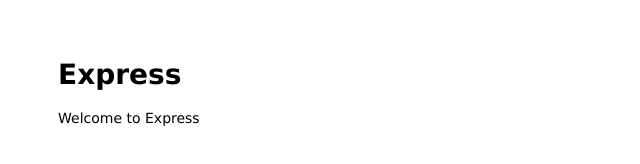
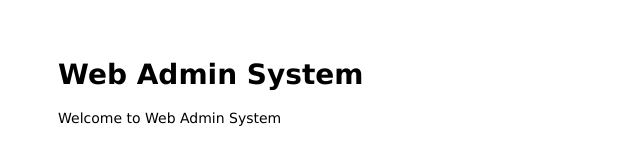
Before and after one commit to ian807b/mastering-git-github, a website: page public/index.html in a window 1280 px wide. Shown: the whole page, without its empty margins (0-640 px from the left). Drawn offline with Linux system fonts and the light colour scheme.

Commit message:
Change the title of main page

```diff
--- a/public/index.html
+++ b/public/index.html
@@ -1,13 +1,13 @@
 <html>
 
 <head>
-  <title>Express</title>
+  <title>Web Admin System</title>
   <link rel="stylesheet" href="/stylesheets/style.css">
 </head>
 
 <body>
-  <h1>Express</h1>
-  <p>Welcome to Express</p>
+  <h1>Web Admin System</h1>
+  <p>Welcome to Web Admin System</p>
 </body>
 
 </html>
```
